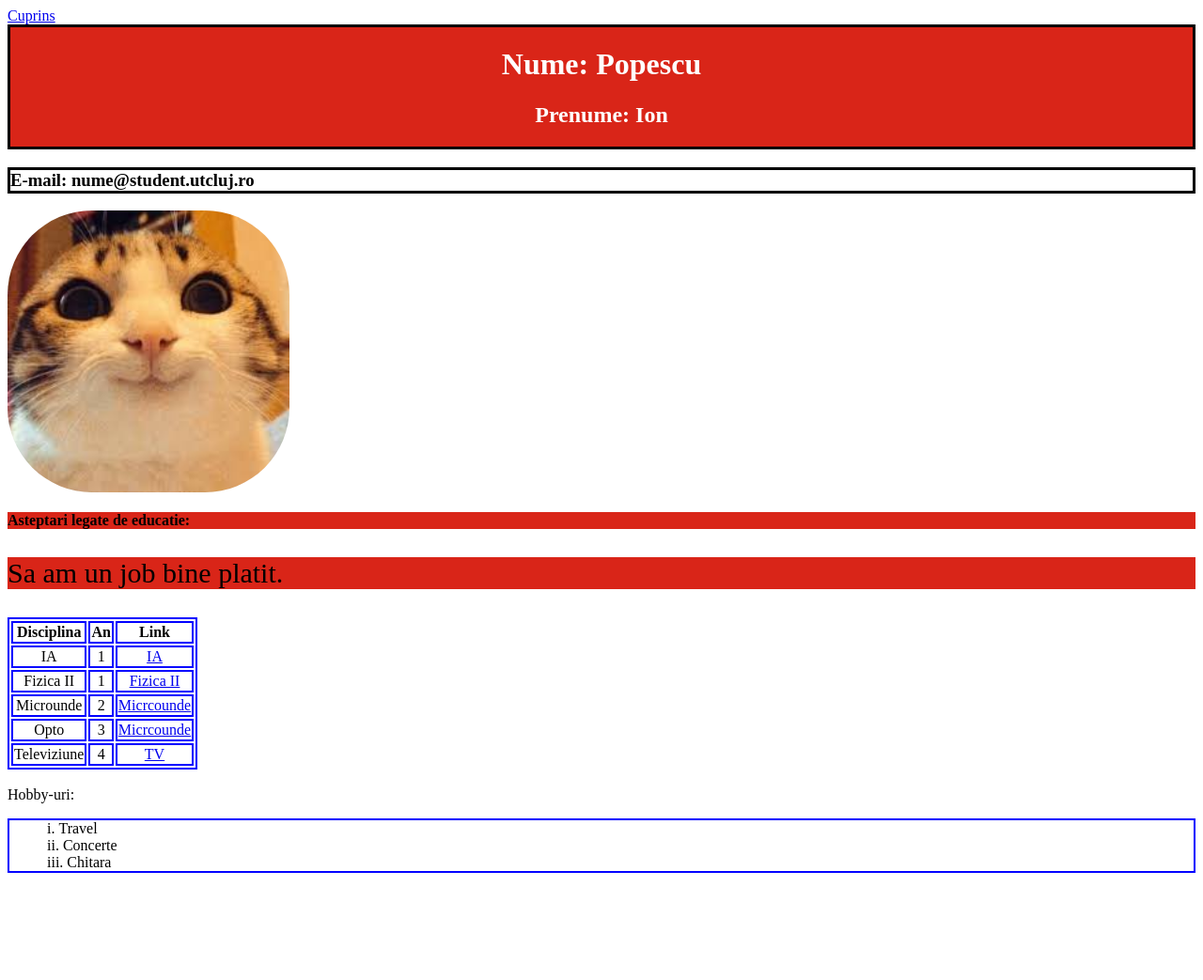
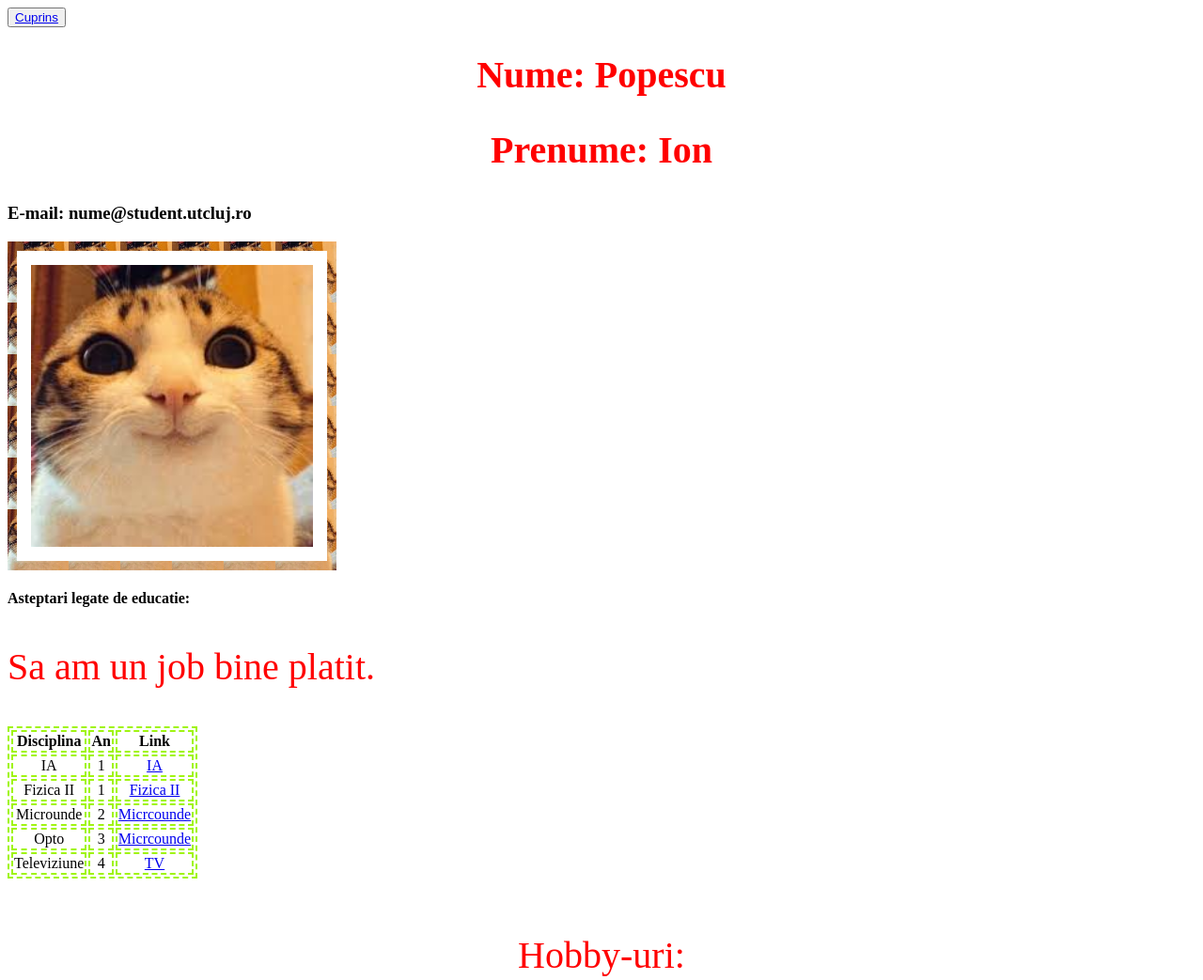
Before and after one commit to apatcas-IA25/portofoliu, a plain HTML site: page index.html in a window 1280 px wide. Shown: the top 1043 px of the page at 94% size. Before the commit the page ends 945 px from the top, so only its background shows below. Drawn offline with Linux system fonts and the light colour scheme.

Commit message:
Add files via upload

```diff
--- a/index.html
+++ b/index.html
@@ -1,18 +1,23 @@
 <html>
 	<head>
 		<title>Student</title>
-	    <link rel="stylesheet" href="style.css">
+		<link rel="stylesheet" href="style.css">
 	</head>
 
 	<body>
-		<a href="cuprins.html">Cuprins</a>
-		<div class="border">
+		<button>
+		     <a href="cuprins.html">Cuprins</a>
+		</button>
+
+
+		<div>
 		<h1 class="text-center">Nume: Popescu</h1>
 		<h2 class="text-center">Prenume: Ion</h2>
 		</div>
-		<h3 class="border">E-mail: nume@student.utcluj.ro</h3>
 
-		<img id="rounded-img" src="images\cat.jpeg" width="300px" height="300px">
+		<h3>E-mail: nume@student.utcluj.ro</h3>
+
+		<img id="borderimg" src="images\cat.jpeg" width="300px" height="300px">
 
 		<h4>Asteptari legate de educatie:</h4>
 		<p>Sa am un job bine platit.</p>
@@ -57,7 +62,7 @@
 
 		<br>
 
-		Hobby-uri:
+		<p class="text-center">Hobby-uri:</p>
 		<ol>
 			<li>Travel</li>
 			<li>Concerte</li>
--- a/style.css
+++ b/style.css
@@ -1,42 +1,33 @@
-h1,h2 {
-	color: #fff;
+h1,h2,p {
+	color: red;
+	font-size: 40px;
+	background-color: #fff;
 }
 
-table,td,th, ol {
-	border: 2px solid blue;
-	background-color: white;
+.text-center {
+	text-align: center;
+}
+
+#rounded-img {
+	border-radius: 30px;
+}
+
+table,td,th {
+	border: 2px dashed #A0F412;
+	background-color: #fff;
 }
 
 body {
 	background-image: url("images/utcn.jpg");
 }
 
-div, h4, p {
-	background-color: #d92518;
-}
-
-.text-center {
-	text-align: center;
-}
-
-.border {
-	border-style: solid;
-}
-
-#rounded-img {
-	border-radius: 90px;
-}
-
-
-img:hover {
-  opacity: 0.5;
+#borderimg {
+  border: 10px solid transparent;
+  padding: 15px;
+  border-image: url("images/cat.jpeg") 30 round;
 }
 
 ol {
 	list-style-type: lower-roman;
-	list-style-position: inside;
+	background-color: #A0F412;
 }
-
-p {
-	font-size: 30px;
-}
```
